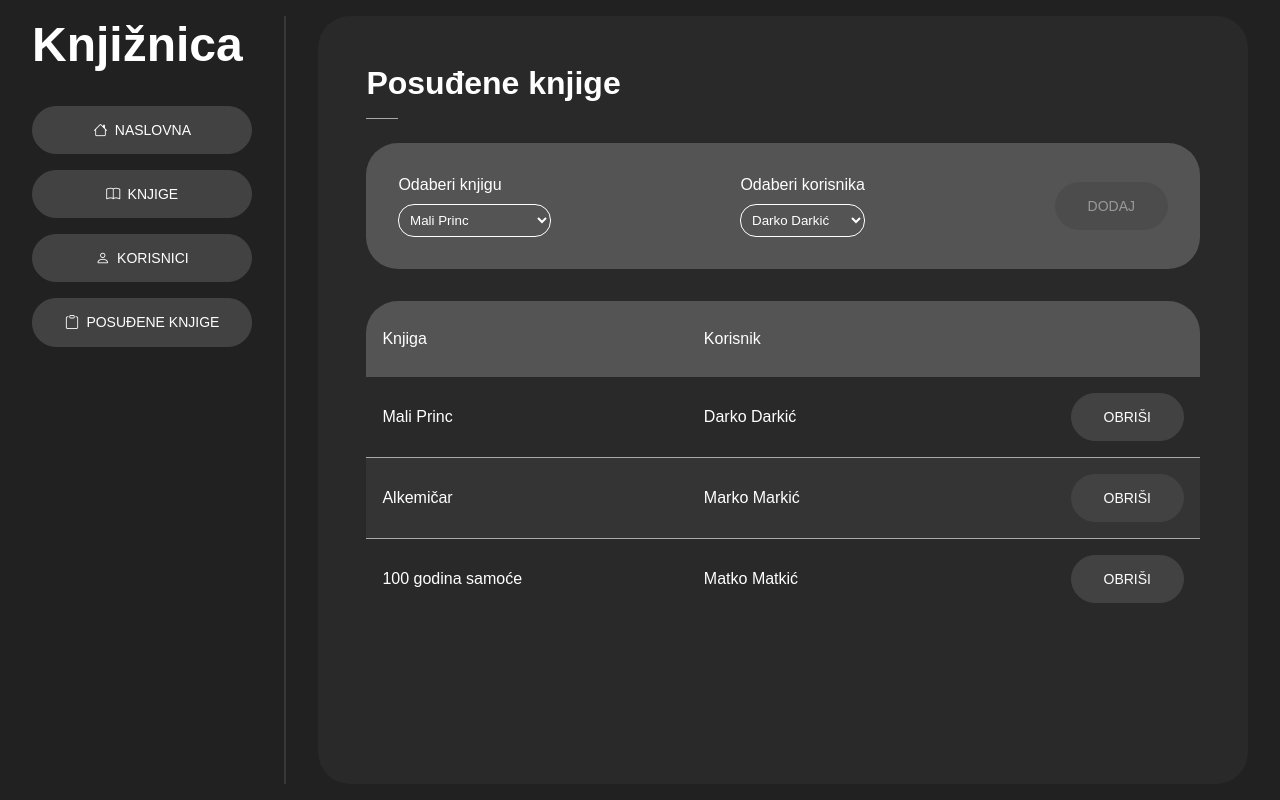
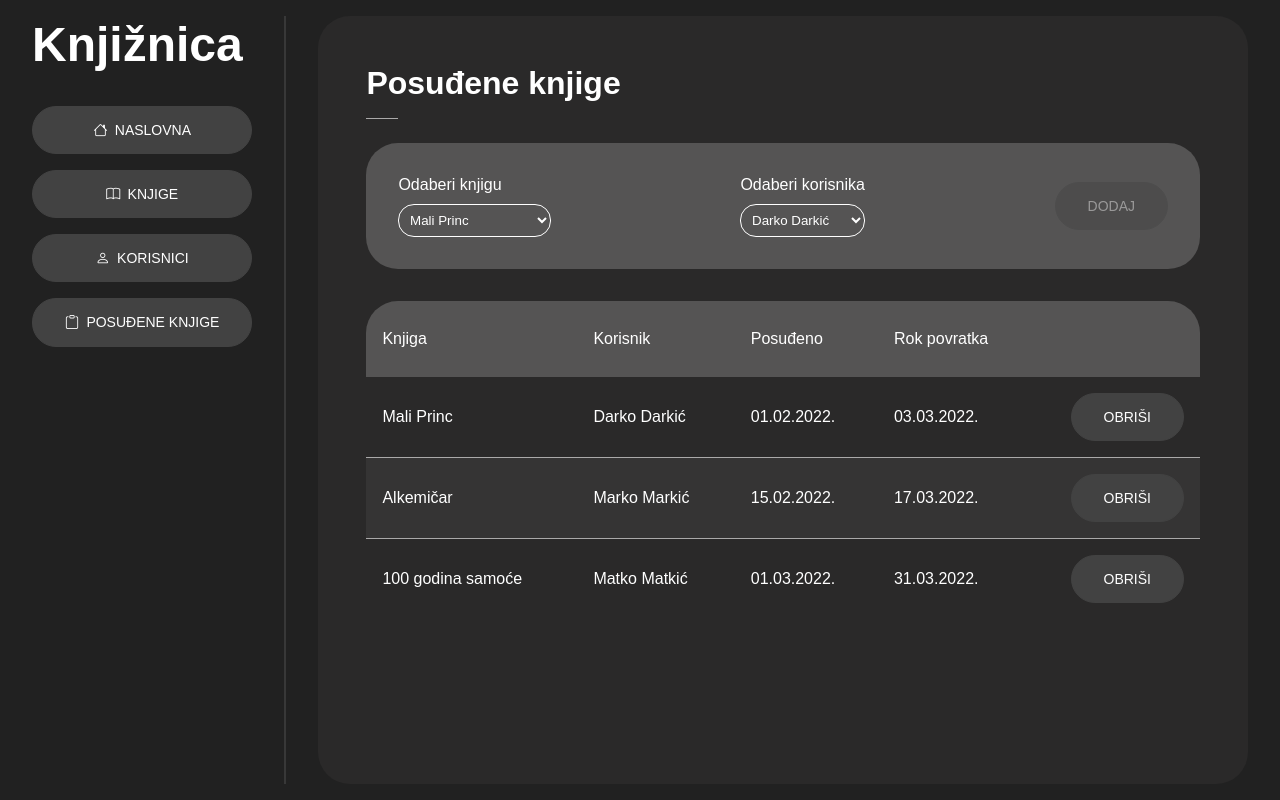
Before and after one commit to marko-krznar/React-Library, a React (Create React App) app: page /posudene-knjige in a window 1280 px wide. Built offline with nearby package versions, Linux system fonts and the light colour scheme.

Commit message:
Added date & date due for borrowed books in BorrowBooksContext, added new date & date due to BorrowBookPage container and BorrowItem container & added propTypes to BorrowItem component

```diff
--- a/src/components/BorrowItem/BorrowItem.js
+++ b/src/components/BorrowItem/BorrowItem.js
@@ -1,4 +1,7 @@
 import React from "react";
+
+import PropTypes from "prop-types";
+
 import { useBorrowBook } from "../../data/BorrowBooksContext";
 
 export default function BorrowItem({ borrowed }) {
@@ -8,9 +11,21 @@ export default function BorrowItem({ borrowed }) {
     <tr>
       <td>{borrowed.bookName}</td>
       <td>{borrowed.userName}</td>
+      <td>{borrowed.dateCreated}</td>
+      <td>{borrowed.dateDue}</td>
       <td className="td--delete">
         <button onClick={() => handleDelete(borrowed)}>Obriši</button>
       </td>
     </tr>
   );
 }
+
+BorrowItem.propTypes = {
+  borrowed: PropTypes.shape({
+    bookName: PropTypes.string,
+    dateCreated: PropTypes.string,
+    dateDue: PropTypes.string,
+    id: PropTypes.string.isRequired,
+    userName: PropTypes.string,
+  }),
+};
--- a/src/containers/BorrowBookPage/BorrowBookPage.js
+++ b/src/containers/BorrowBookPage/BorrowBookPage.js
@@ -5,6 +5,7 @@ import { useBorrowBook } from "../../data/BorrowBooksContext";
 
 export default function BorrowBookPage() {
   const { borrowBooks } = useBorrowBook();
+
   return (
     <section className="page pg-borrow-book">
       <h2 className="headline">Posuđene knjige</h2>
@@ -13,7 +14,9 @@ export default function BorrowBookPage() {
         <thead>
           <tr>
             <th colSpan={1}>Knjiga</th>
-            <th colSpan={2}>Korisnik</th>
+            <th colSpan={1}>Korisnik</th>
+            <th colSpan={1}>Posuđeno</th>
+            <th colSpan={2}>Rok povratka</th>
           </tr>
         </thead>
         <tbody>
--- a/src/data/BorrowBooksContext.js
+++ b/src/data/BorrowBooksContext.js
@@ -1,30 +1,42 @@
 import React, { useState, createContext, useContext } from "react";
+
 import uniqid from "uniqid";
+import { format, addDays } from "date-fns";
 
 const BorrowBooksContext = createContext();
 
 export const useBorrowBook = () => useContext(BorrowBooksContext);
 
 export function BorrowBooksProvider(props) {
+  const today = format(new Date(), "dd.MM.yyyy.");
+  const due = format(addDays(new Date(today), 30), "dd.MM.yyyy.");
   const [borrowBooks, setborrowBooks] = useState([
     {
       bookName: "Mali Princ",
       userName: "Darko Darkić",
       id: uniqid(),
+      dateCreated: format(new Date(2022, 1, 1), "dd.MM.yyyy."),
+      dateDue: format(addDays(new Date(2022, 1, 1), 30), "dd.MM.yyyy."),
     },
     {
       bookName: "Alkemičar",
       userName: "Marko Markić",
       id: uniqid(),
+      dateCreated: format(new Date(2022, 1, 15), "dd.MM.yyyy."),
+      dateDue: format(addDays(new Date(2022, 1, 15), 30), "dd.MM.yyyy."),
     },
     {
       bookName: "100 godina samoće",
       userName: "Matko Matkić",
       id: uniqid(),
+      dateCreated: format(new Date(2022, 2, 1), "dd.MM.yyyy."),
+      dateDue: format(addDays(new Date(2022, 2, 1), 30), "dd.MM.yyyy."),
     },
   ]);
   const [borrowBook, setBorrowBook] = useState("");
   const [borrowUser, setBorrowUser] = useState("");
+  const [borrowDate, setBorrowDate] = useState("");
+  const [borrowDateDue, setBorrowDateDue] = useState("");
 
   const handleDelete = (borrowed) => {
     const existBorrowed = borrowBooks.find((x) => x.id === borrowed.id);
@@ -35,6 +47,8 @@ export function BorrowBooksProvider(props) {
 
   const handleSelectBook = (e) => {
     setBorrowBook(e.target.value);
+    setBorrowDate(today);
+    setBorrowDateDue(due);
   };
 
   const handleSelectUser = (e) => {
@@ -45,7 +59,13 @@ export function BorrowBooksProvider(props) {
     e.preventDefault(e);
     setborrowBooks((prevBorrowedBooks) => [
       ...prevBorrowedBooks,
-      { bookName: borrowBook, userName: borrowUser, id: uniqid() },
+      {
+        bookName: borrowBook,
+        userName: borrowUser,
+        id: uniqid(),
+        dateCreated: borrowDate,
+        dateDue: borrowDateDue,
+      },
     ]);
   };
 
```
